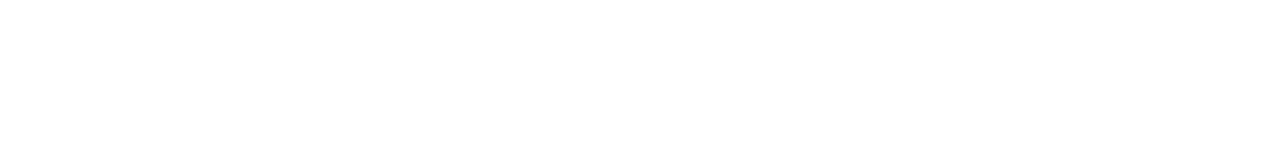
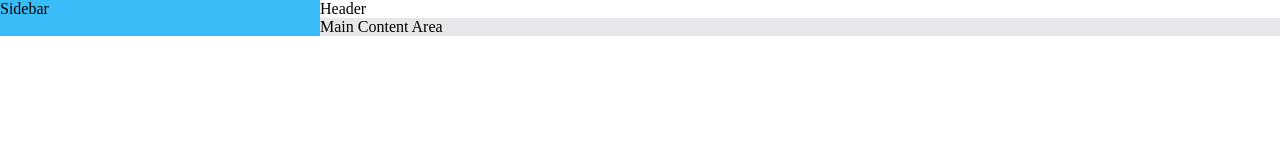
Before and after one commit to bw-01/admin-dashboard, a plain HTML site: page index.html in a window 1280 px wide. Drawn offline with Linux system fonts and the light colour scheme.

Commit message:
Created basic page structure

```diff
--- a/index.html
+++ b/index.html
@@ -4,9 +4,13 @@
     <meta charset="UTF-8">
     <meta name="viewport" content="width=device-width, initial-scale=1.0">
     <link rel="stylesheet" href="styles.css">
-    <title>Document</title>
+    <title>Admin Dashboard</title>
 </head>
 <body>
-
+    <div class="container">
+        <div class="sidebar">Sidebar</div>
+        <div class="header">Header</div>
+        <div class="content">Main Content Area</div>
+    </div>
 </body>
 </html>
--- a/styles.css
+++ b/styles.css
@@ -4,3 +4,23 @@
   padding: 0;
   box-sizing: border-box;
 }
+
+.container {
+    display: grid;
+    grid-template-columns: 1fr 3fr;
+}
+
+.sidebar {
+    background-color: #38bdf8;
+    grid-column: 1 / 2;
+    grid-row: 1 / 3;
+}
+
+.header {
+    grid-column: 2 / 3;
+}
+
+.content {
+    background-color: #e5e7eb;
+    grid-column: 2 / 3;
+}
```
